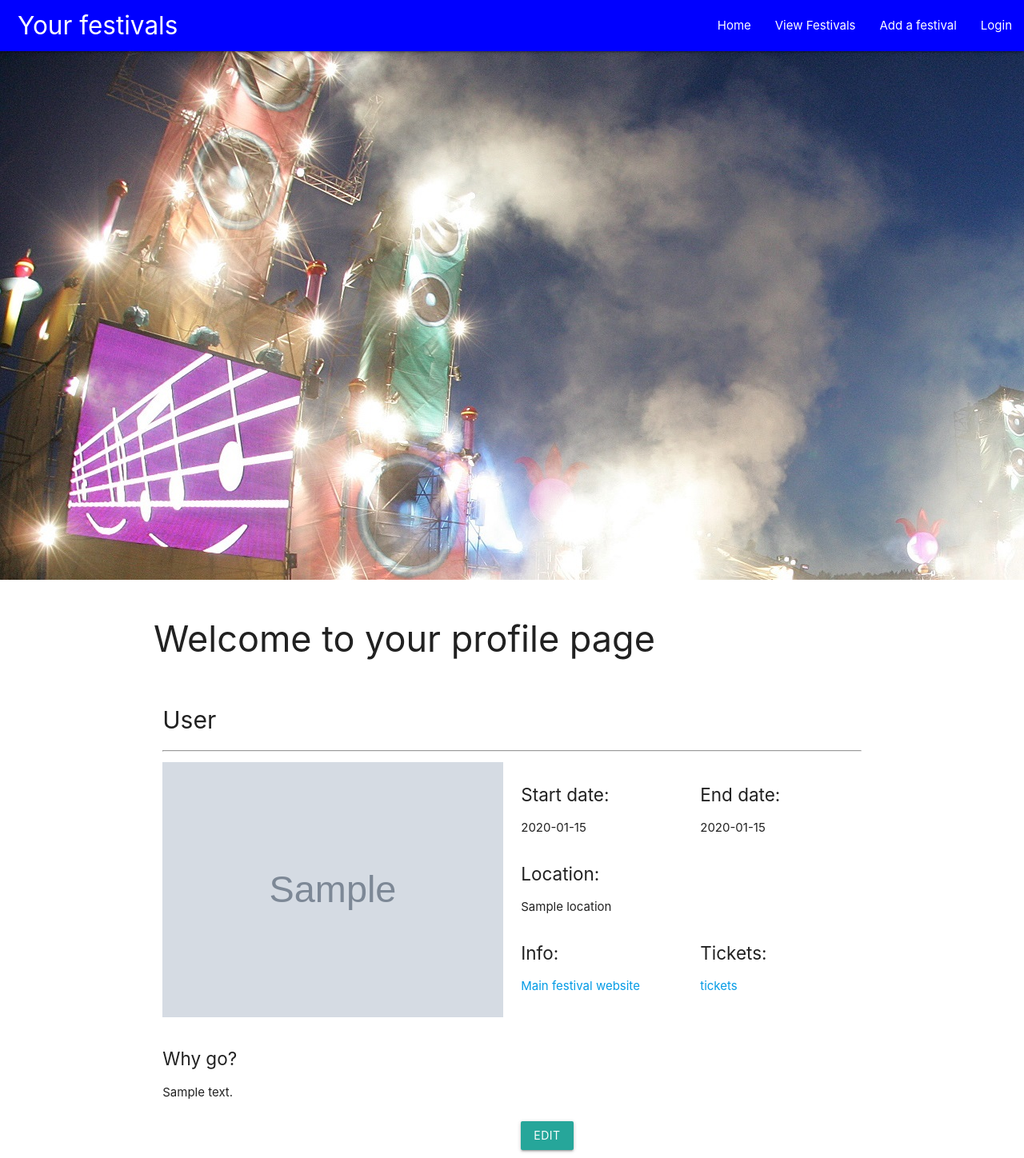
After one commit to jvegter77/milestone-3-edm, a Flask app: template templates/memberpage.html in a window 1280 px wide; the page is wider, and only the part inside the window is pictured. The commit adds this page. Shown: that part at 80% size. Run offline with Flask 2, Linux system fonts and the light colour scheme; the template is opened without the code that fills it: most values are stand-ins (such as "Sample title", 1, 10 or a date in 2020); grey boxes marked "Sample" are stand-in pictures; some libraries are stand-ins or nearby versions.

Commit message:
added a memberpage and a user reistration page plus link to registration page on login page

```diff
--- /dev/null
+++ b/templates/memberpage.html
@@ -0,0 +1,53 @@
+{% extends 'base.html' %}
+{% block content%}
+
+<div class="row" id="memberbanner">
+    <img src="static/images/festivals-image.jpg">
+</div>
+
+<div class="container">
+    <h1>Welcome to your profile page</h1>
+</div>
+
+<div class="container">
+    <div class="row">
+        {% for festivals in festivals %}
+        <div class="row col s12 m12 l12 xl12 intro">
+           <h2>{{festivals.festivalname}}</h2>
+           <hr>
+        </div>
+        <div class="row col s12 m12 l12 xl6" id="festivalbanner">
+            <img src="{{festivals.image}}" alt="image of {{festivals.festivalname}}">
+        </div>
+        <div class="row col s6 m6 l6 xl3" id="festivalinfo">
+            <h3>Start date:</h3>
+            {{festivals.startdate}}
+        </div>
+        <div class="row col s6 m6 l6 xl3" id="festivalinfo">
+            <h3>End date:</h3>
+            {{festivals.enddate}}
+        </div>
+        <div class="row col s12 m12 l12 xl6" id="festivalinfo">
+            <h3>Location:</h3>
+            {{festivals.location}}
+        </div>
+        <div class="row col s12 m6 l6 xl3" id="festivalinfo strange">
+            <h3>Info:</h3>
+            <a href="{{festivals.website}}" target="_blank">Main festival website</a>
+        </div>
+        <div class="row col s12 m6 l6 xl3" id="festivalinfo">
+            <h3>Tickets:</h3>
+            <a href="{{festivals.tickets}}" target="_blank">tickets</a>
+        </div>
+        <div class="row col s12 m12 l12 xl12" id="festivalinfo">
+            <h3>Why go?</h3>
+            {{festivals.comment}}
+        </div>
+        <div class="row col s12 m6 l6 xl6 offset-xl6" id="button">
+            <a href="{{ url_for('edit_festival', festival_id=festivals._id) }}" class="waves-effect waves-light btn">Edit</a>
+        </div>
+        {% endfor %}
+    </div>
+</div>
+
+{% endblock %}
--- /dev/null
+++ b/templates/register.html
@@ -0,0 +1,5 @@
+{% extends 'base.html' %}
+{% block content%}
+
+
+{% endblock %}
```
Also changed, not shown: templates/login.html (+8 -6 lines).
